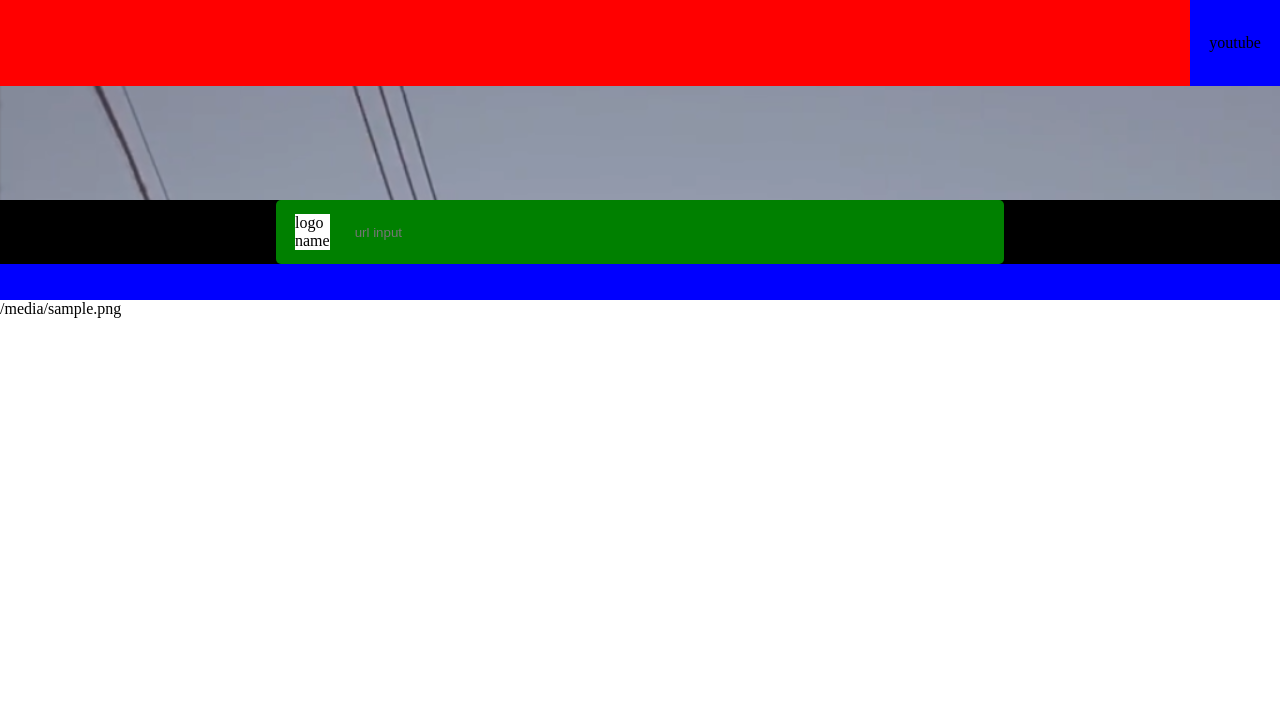
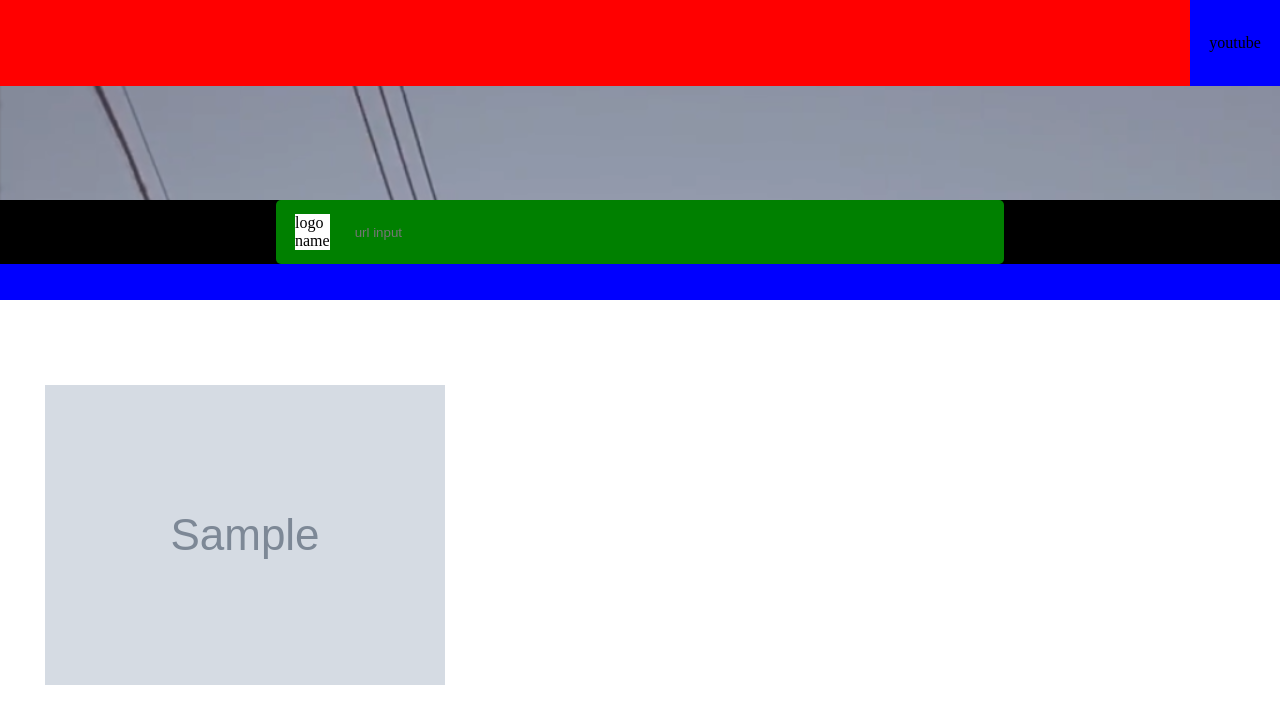
Before and after one commit to AEEUN-106/Web-Project, a Django app: template blog/templates/blog/home.html in a window 1280 px wide. Shown: the top 724 px of the page. Run offline with Django 3.2, Linux system fonts and the light colour scheme; the template is opened without the code that fills it: most values are stand-ins (such as "Sample title", 1, 10 or a date in 2020); grey boxes marked "Sample" are stand-in pictures.

Commit message:
home화면 사진 출력

```diff
--- a/blog/static/css/home.css
+++ b/blog/static/css/home.css
@@ -69,3 +69,12 @@
   width: 90px;
   background: blue;
 }
+
+.TrendingVideo{
+  margin: 30px;
+  padding: 50px 10px 30px 10px;
+}
+
+.TrendingVideo #video_img_url{
+  padding: 5px;
+}
--- a/blog/templates/blog/home.html
+++ b/blog/templates/blog/home.html
@@ -34,7 +34,12 @@
         </div>
         </div>
       </div>
-
-      <p>{{video_img}}</p>
+        <div class="TrendingVideo">
+          <span>
+            {% for video_img_url in video_img %}
+              <img id='video_img_url' src={{video_img_url}}>
+            {% endfor %}
+          </span>
+          </div>
   </body>
 </html>
```
